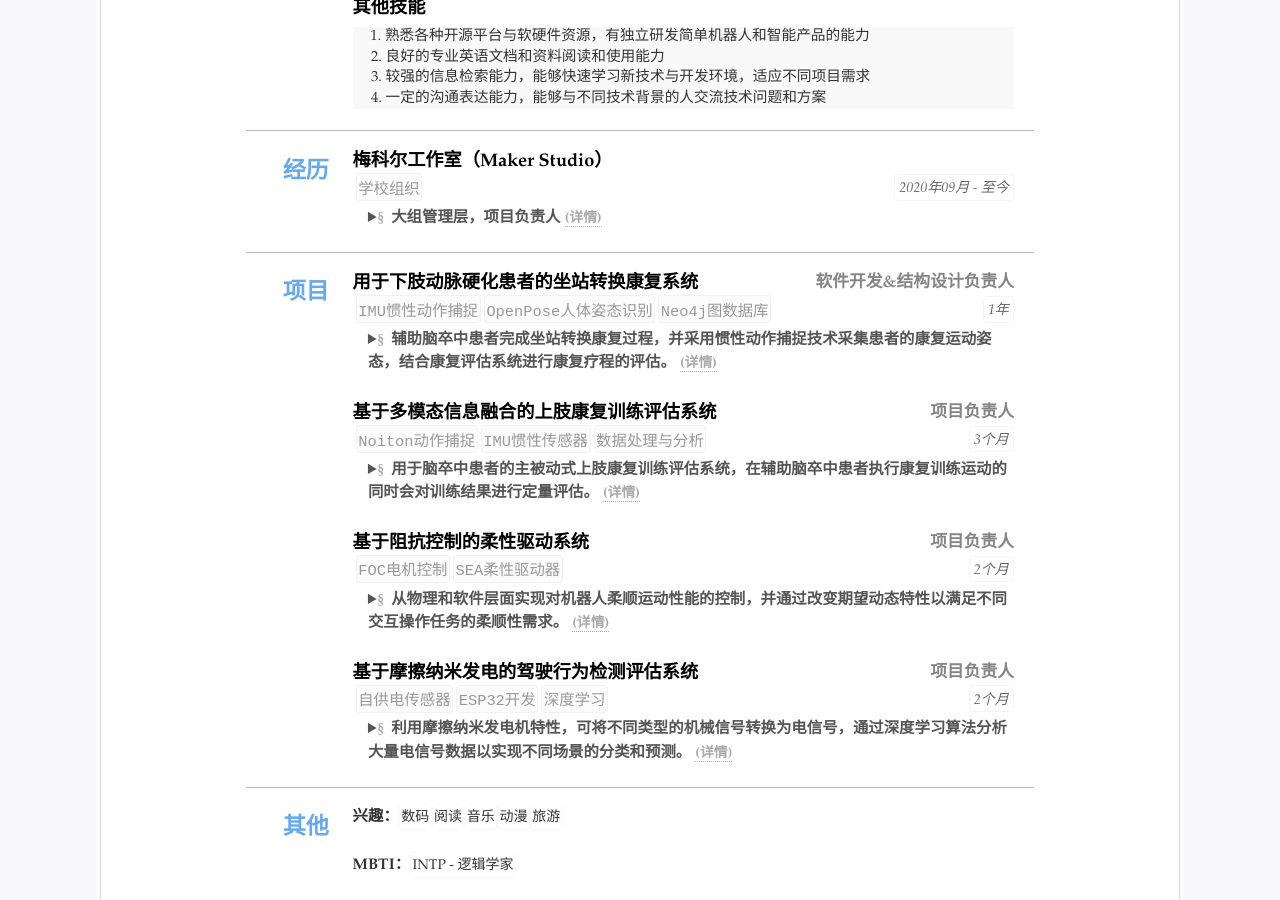
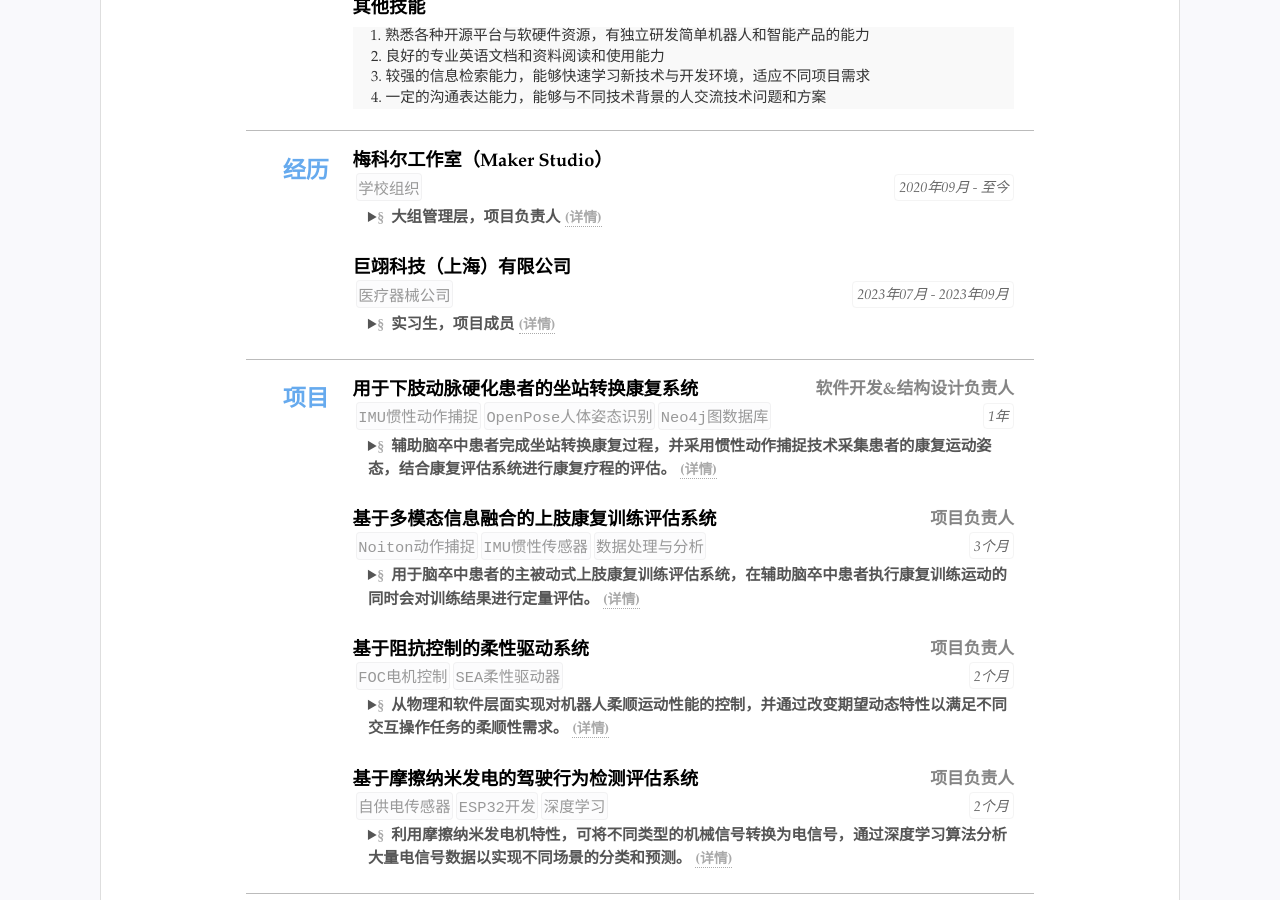
Before and after one commit to huigang39/resume, a Jekyll site: the page built from index.html, in a window 1280 px wide and 900 px high, scrolled down 719 px. Built offline with Jekyll 4.4.1, drawn with Linux system fonts in a browser that asks for light colours.

Commit message:
添加实习经历

```diff
--- a/_data/resume.yml
+++ b/_data/resume.yml
@@ -77,6 +77,12 @@ main:
         summary: 大组管理层，项目负责人
         detail: 负责工作室结构优化与智能控制组的管理事务（人员、物品、培训等），和智能汽车组的部分事务，先后担任多个项目的负责人。
         # open: open
+      - title: 巨翊科技（上海）有限公司
+        duration: 2023年07月 - 2023年09月
+        tags:
+          - 医疗器械公司
+        summary: 实习生，项目成员
+        detail: 参与中频治疗仪的项目开发，负责基于STM32F409 MCU的线圈拍和主控的开发维护，后期参与Linux上位机的QT界面开发。
 
   - type: projects
     name: 项目
```
